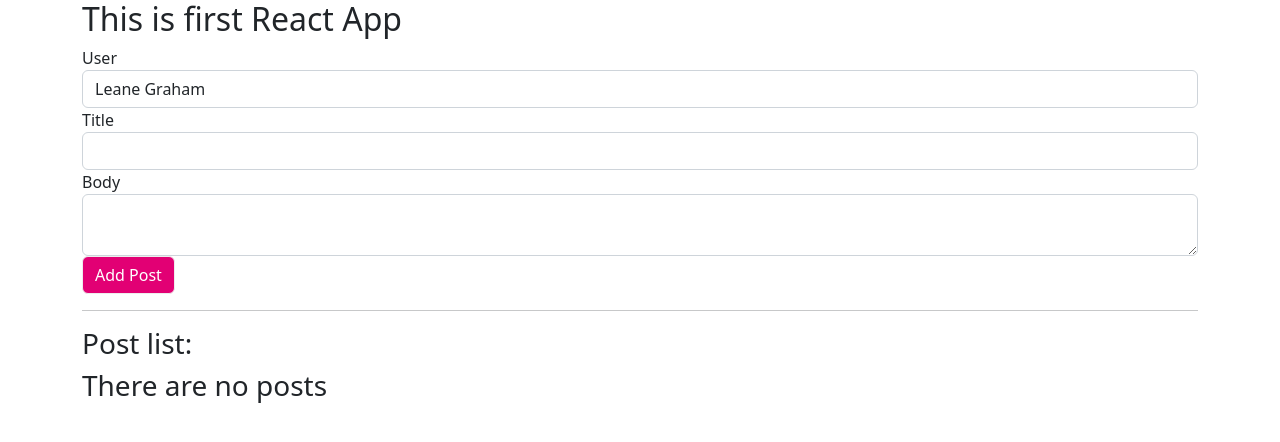
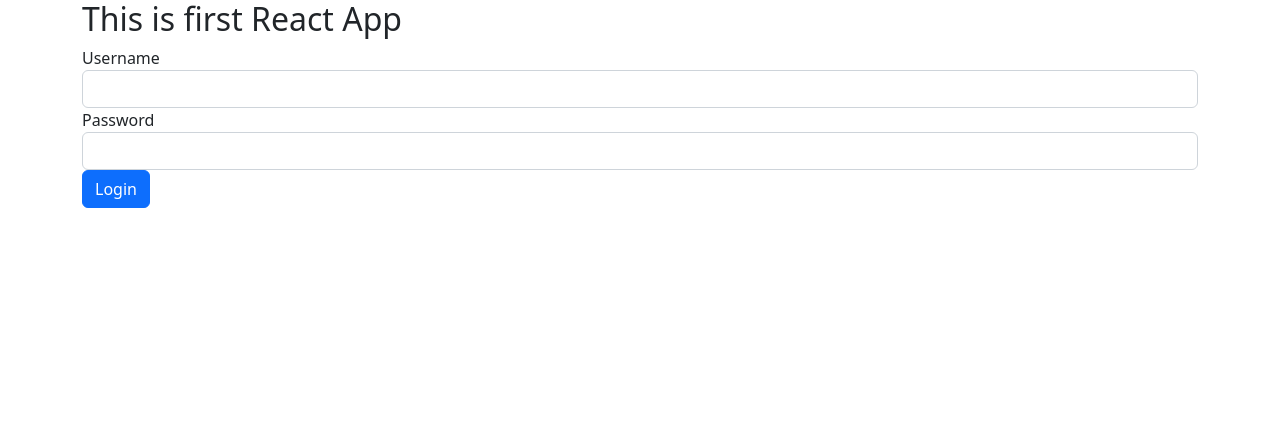
Before and after one commit to plameni/posts-app-frontend, a React (Create React App) app: page / in a window 1280 px wide. Shown: the top 442 px of the page. Built offline with nearby package versions, Linux system fonts and the light colour scheme.

Commit message:
added first effect

```diff
--- a/src/components/App/App.js
+++ b/src/components/App/App.js
@@ -6,12 +6,44 @@ import PostList from "./../presentation/PostList/PostList";
 
 // Mi cemo koristiti scss
 import './../../../node_modules/bootstrap/scss/bootstrap.scss';
+import { useEffect, useState } from "react";
+import Login from "../presentation/Login/Login";
 
 const App = () => {
+
+  const [ loggedIn, setLoggedIn ] = useState(false);
+
+  useEffect(() => {
+    // check if user is logged in
+    const localStorageItem = localStorage.getItem('post-app');
+    if (localStorageItem)
+      setLoggedIn(true);
+  }, [])
+
+  const setLoginSuccessful = () => {
+    setLoggedIn(true);
+  }
+
+  const logoutHandler = () => {
+    localStorage.removeItem('post-app');
+    setLoggedIn(false);
+  }
+
   return (
     <div className="container">
       <h2>This is first React App</h2>
-      <PostList />
+
+      {
+        loggedIn ?
+        <button onClick={logoutHandler} className="btn btn-primary">Logout</button> :
+        ''
+      }
+
+      {
+        loggedIn ?
+        <PostList /> :
+        <Login onSuccessfulLogin={setLoginSuccessful} />
+      }
     </div>
   );
 };
--- a/src/components/general/AddEditPost/AddEditPost.js
+++ b/src/components/general/AddEditPost/AddEditPost.js
@@ -1,5 +1,5 @@
 import './AddEditPost.scss';
-import { useState } from 'react';
+import React, { useState } from 'react';
 
 const AddEditPost = (props) => {
 
@@ -42,7 +42,7 @@ const AddEditPost = (props) => {
     }
 
     return (
-        <div>
+        <React.Fragment>
             <form onSubmit={submitHandler}>
                 <div className="form-group">
                     <label>User</label>
@@ -66,7 +66,7 @@ const AddEditPost = (props) => {
                 </div>
             </form>
             <hr />
-        </div>
+        </React.Fragment>
     );
 }
 export default AddEditPost;
--- /dev/null
+++ b/src/components/general/Wrapper/Wrapper.js
@@ -0,0 +1,5 @@
+const Wrapper = (props) => {
+    return props.children;
+}
+
+export default Wrapper;
--- /dev/null
+++ b/src/components/presentation/Login/Login.js
@@ -0,0 +1,47 @@
+import React, { useState } from "react";
+
+const Login = (props) => {
+
+    const [ username, setUsername ] = useState('');
+    const [ password, setPassword ] = useState('');
+
+    const changeUsernameHandler = (ev) => {
+        setUsername(ev.target.value);
+    }
+
+    const changePasswordHandler = (ev) => {
+        setPassword(ev.target.value);
+    }
+
+    const onLoginSubmitted = (ev) => {
+        ev.preventDefault();
+        if (username === 'admin' && password === 'admin') {
+            localStorage.setItem('post-app', 'token');
+            props.onSuccessfulLogin();
+        }
+        else {
+            alert("Wrong credentials!");
+        }
+    }
+
+    return (
+        <React.Fragment>
+            <form onSubmit={onLoginSubmitted}>
+                <div className="form-group">
+                    <label>Username</label>
+                    <input type="text" className="form-control" value={username} onChange={changeUsernameHandler} />
+                </div>
+                <div className="form-group">
+                    <label>Password</label>
+                    <input type="password" className="form-control" value={password} onChange={changePasswordHandler} />
+                </div>
+                <div className="form-group">
+                    <button className="btn btn-primary">Login</button>
+                </div>
+            </form>
+        </React.Fragment>
+    );
+
+}
+
+export default Login;
--- a/src/components/presentation/PostList/PostList.js
+++ b/src/components/presentation/PostList/PostList.js
@@ -1,7 +1,7 @@
 import Post from "./../../general/Post/Post";
 import Card from "./../../general/Card/Card";
 import AddEditPost from "./../../general/AddEditPost/AddEditPost";
-import { useState } from 'react';
+import React, { useState } from 'react';
 
 const PostList = () => {
   const [ posts, setPosts ] = useState([]);
@@ -10,44 +10,16 @@ const PostList = () => {
     setPosts((posts) => [p, ...posts]);
   }
 
-  //const posts = [];
-
-  // let contentToRender;
-  // if (posts.length === 0) {
-  //   contentToRender = <h3>There are no posts</h3>;
-  // }
-  // else {
-  //   contentToRender = posts.map(p => <Card><Post postData={p} /></Card>)
-  // }
-
   return (
-    <div>
+    <React.Fragment>
       <AddEditPost onSubmitPost={addPost} />
       <h3>Post list:</h3>
-
-      {/* { contentToRender } */}
 
       { posts.length === 0 ? <h3>There are no posts</h3> : '' }
       {
         posts.map(p => <Card key={p.id}><Post postData={p} /></Card>)
       }
-
-      {/* {
-        posts.length === 0 && <h3>There are no posts!</h3> ? '' : posts.map(p => <Card><Post postData={p}/></Card>)
-      } */}
-
-      {/* { posts.length === 0 ? <h3>There are no posts</h3> : posts.map(p => <Card>
-          <Post postData={p}></Post>
-        </Card>) } */}
-
-
-      {/* forEach ne prolazi */}
-      {/* {
-        posts.forEach(p => return (<Card>
-          <Post postData={p}></Post>
-        </Card>)
-      } */}
-    </div>
+    </React.Fragment>
   );
 };
 
```
